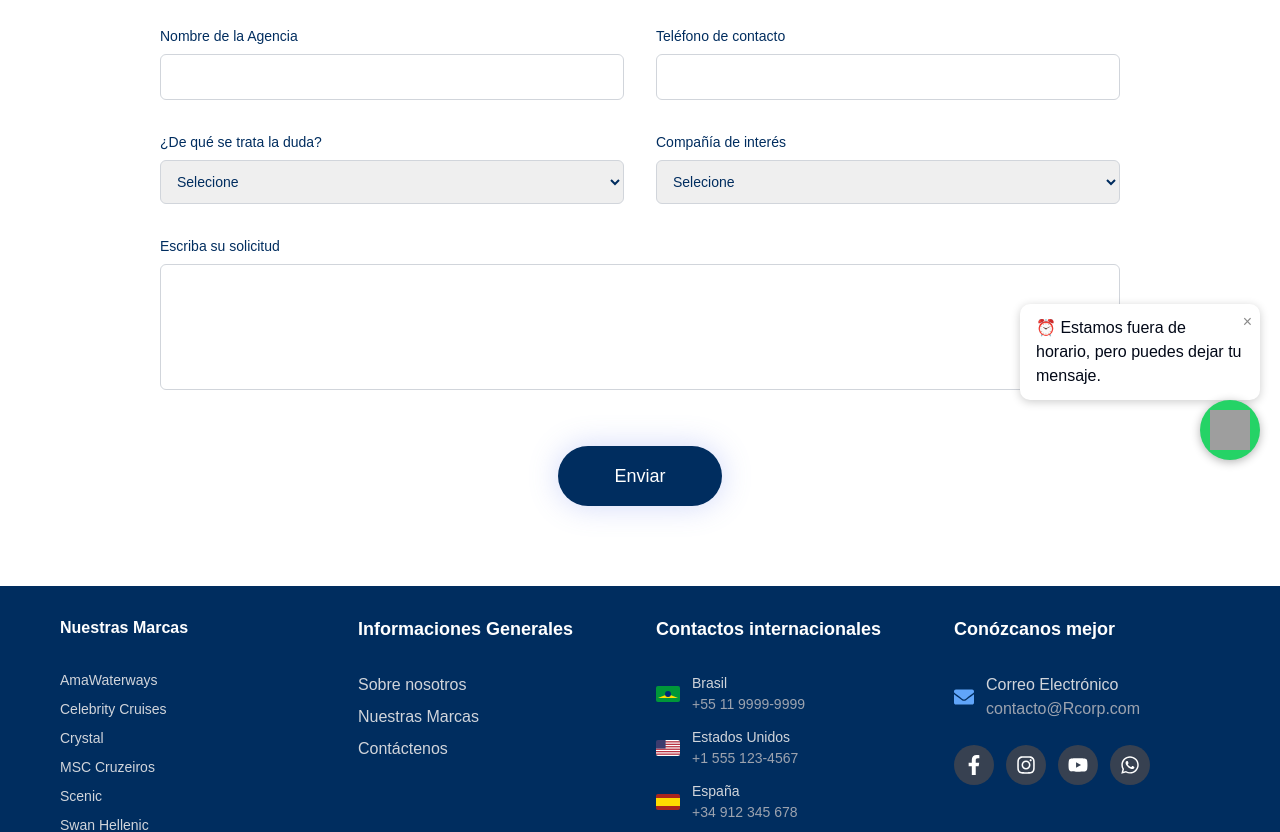
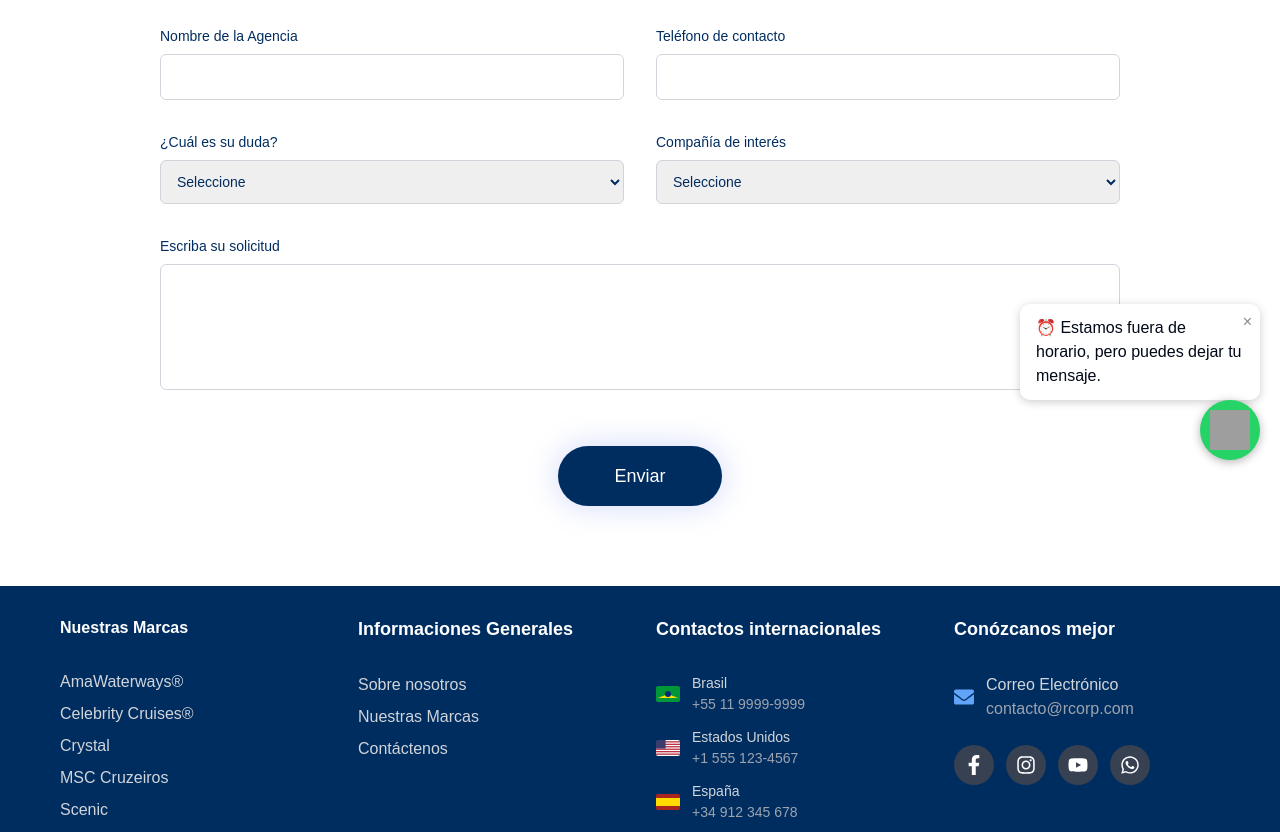
Before and after one commit to Luizynhoo/RCORP, a React (Vite) app: page /contactenos in a window 1280 px wide. Shown: the part 320-1152 px from the top of the page. Built offline with nearby package versions, Linux system fonts and the light colour scheme; grey boxes are pictures that could not be loaded.

Commit message:
traducao

```diff
--- a/src/components/footer/Footer.jsx
+++ b/src/components/footer/Footer.jsx
@@ -24,7 +24,7 @@ const Footer = () => {
                   key={brand.label}
                   href={brand.href}
                   style={{
-                    fontSize: '14px',
+                    fontSize: '16px',
                     color: '#D1D5DB',
                     cursor: 'pointer',
                     marginBottom: '8px',
@@ -128,7 +128,7 @@ const Footer = () => {
               <FaEnvelope style={{ width: '20px', height: '20px', color: '#60a5fa' }} />
               <div>
                 <div style={{ color: '#d1d5db' }}>Correo Electrónico</div>
-                <div style={{ color: '#9ca3af' }}>contacto@Rcorp.com</div>
+                <div style={{ color: '#9ca3af' }}>contacto@rcorp.com</div>
               </div>
             </div>
 
--- a/src/data/brands/AmaWaterways.js
+++ b/src/data/brands/AmaWaterways.js
@@ -1,7 +1,7 @@
 const name = 'AmaWaterways';
 
 export const AmaWaterways = {
-  name: 'AmaWaterways',
+  name: 'AmaWaterways®',
   description: 'Viajes de lujo y destinos exclusivos definen el concepto de esta marca. ',
   subtitles:'Viajes que desbordan lujo y comodidad por los más hermosos rios del mundo.',
   subtitleBrands:'Adentrese en culturas exclusivas y el lujo más exquisito en una experiencia única diseñada para aquellos que buscan lo extraordinario.',
--- a/src/data/brands/Celebrity-Cruises.js
+++ b/src/data/brands/Celebrity-Cruises.js
@@ -1,7 +1,7 @@
 const name = 'Celebrity Cruises';
 
 export const CelebrityCruises = {
-  name: 'Celebrity Cruises',
+  name: 'Celebrity Cruises®',
   description: 'Emoción y aventura para los amantes de desafíos. ',
   subtitles: 'Emoción y aventura para los amantes de desafíos. ',
   subtitleBrands: 'Pasión y audacia para los que aceptan cualquier desafío',
--- a/src/pages/contactos/Contactos.jsx
+++ b/src/pages/contactos/Contactos.jsx
@@ -6,16 +6,16 @@ import { brandsData } from '/src/data/brandsData.js';
 
 export default function Contactos() {
     const { toast } = useToast();
-     const brands = Object.values(brandsData);
+    const brands = Object.values(brandsData);
 
     const [form, setForm] = useState({
-        nome: '',
-        email: '',
+        nombre: '',
+        correo: '',
         agencia: '',
-        telefone: '',
-        duvida: '',
-        companhia: '',
-        mensagem: '',
+        telefono: '',
+        duda: '',
+        compania: '',
+        mensaje: '',
     });
 
     const handleChange = (e) => {
@@ -23,7 +23,7 @@ export default function Contactos() {
 
         const { name, value } = e.target;
 
-        if (name === 'telefone') {
+        if (name === 'telefono') {
             const onlyNums = value.replace(/\D/g, '');
             setForm({ ...form, [name]: onlyNums });
         } else {
@@ -43,30 +43,29 @@ export default function Contactos() {
             )
             .then(() => {
                 toast({
-                    title: 'Mensagem enviada!',
-                    description: 'Entraremos em contato em breve',
+                    title: '¡Mensaje enviado!',
+                    description: 'Nos pondremos en contacto pronto',
                     variant: 'success',
                 });
 
                 setForm({
-                    nome: '',
-                    email: '',
+                    nombre: '',
+                    correo: '',
                     agencia: '',
-                    telefone: '',
-                    duvida: '',
-                    companhia: '',
-                    mensagem: '',
+                    telefono: '',
+                    duda: '',
+                    compania: '',
+                    mensaje: '',
                 });
             })
             .catch((error) => {
-                console.error('Erro ao enviar o e-mail', error);
+                console.error('Error al enviar el correo', error);
                 toast({
-                    title: 'Erro ao enviar',
-                    description: 'Tente novamente mais tarde.',
+                    title: 'Error al enviar',
+                    description: 'Inténtelo de nuevo más tarde.',
                     variant: 'destructive',
                 });
             })
-
     };
 
     return (
@@ -83,10 +82,10 @@ export default function Contactos() {
 
                 <form onSubmit={handleSubmit} className="grid grid-cols-1 md:grid-cols-2 gap-8">
                     {[
-                        { label: 'Nombre*', name: 'nome', required: true },
-                        { label: 'Correo Electrónico*', name: 'email', type: 'email', required: true },
+                        { label: 'Nombre*', name: 'nombre', required: true },
+                        { label: 'Correo Electrónico*', name: 'correo', type: 'email', required: true },
                         { label: 'Nombre de la Agencia', name: 'agencia' },
-                        { label: 'Teléfono de contacto', name: 'telefone', type:'tel', required: true },
+                        { label: 'Teléfono de contacto', name: 'telefono', type:'tel', required: true },
                     ].map(({ label, name, type = 'text', required }) => (
                         <motion.label
                             key={name}
@@ -115,19 +114,19 @@ export default function Contactos() {
                         transition={{ duration: 0.6 }}
                         viewport={{ once: true }}
                     >
-                        ¿De qué se trata la duda?
+                        ¿Cuál es su duda?
                         <select
-                            name="duvida"
+                            name="duda"
                             required
-                            value={form.duvida}
+                            value={form.duda}
                             onChange={handleChange}
                             className="p-3 border border-gray-300 rounded-md focus:outline-none focus:ring-2 focus:ring-[#0099D8]"
                         >
-                            <option value="">Selecione</option>
-                            <option value="cotacao">Cotação</option>
-                            <option value="ja-reservou">Já reservou</option>
-                            <option value="pos-cruzeiro">Pós-cruzeiro</option>
-                            <option value="financeiro">Departamento financeiro</option>
+                            <option value="">Seleccione</option>
+                            <option value="cotizacion">Cotización</option>
+                            <option value="ya-reservo">Ya reservó</option>
+                            <option value="post-crucero">Post-crucero</option>
+                            <option value="finanzas">Departamento de finanzas</option>
                             <option value="comercial">Departamento comercial</option>
                         </select>
                     </motion.label>
@@ -142,12 +141,12 @@ export default function Contactos() {
                         Compañía de interés
                         <select
                             required
-                            name="companhia"
-                            value={form.companhia}
+                            name="compania"
+                            value={form.compania}
                             onChange={handleChange}
                             className="p-3 border border-gray-300 rounded-md focus:outline-none focus:ring-2 focus:ring-[#0099D8]"
                         >
-                            <option value="">Selecione</option>
+                            <option value="">Seleccione</option>
                             {brands.map((brand) => (
                                 <option key={brand.name} value={brand.name}>
                                     {brand.name}
@@ -165,10 +164,10 @@ export default function Contactos() {
                     >
                         Escriba su solicitud
                         <textarea
-                            name="mensagem"
+                            name="mensaje"
                             rows="5"
                             required
-                            value={form.mensagem}
+                            value={form.mensaje}
                             onChange={handleChange}
                             className="p-3 border border-gray-300 rounded-md focus:outline-none focus:ring-2 resize-none focus:ring-[#0099D8]"
                         />
```
Also changed, not shown: public/Header/amawaterways-header.webp.
